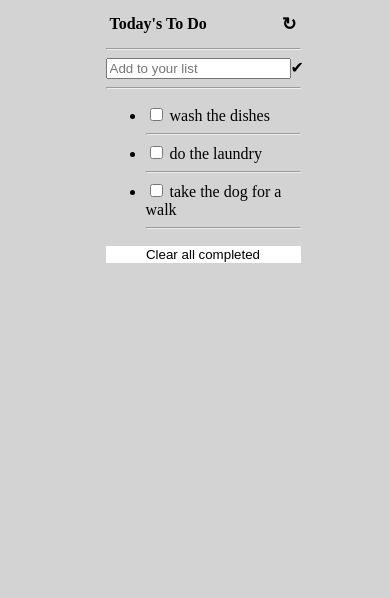
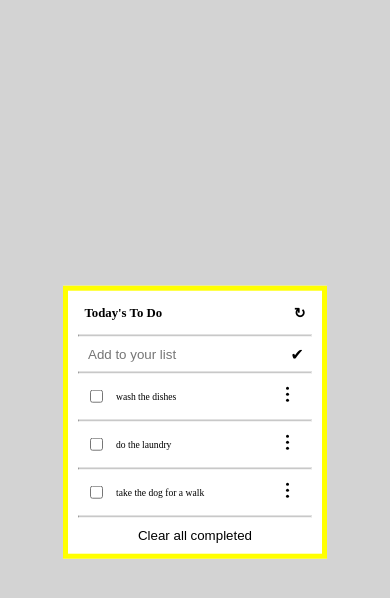
Before and after one commit to OmarMWarraich/todo-list, a website built with webpack: page src/index.html in a window 390 px wide. Built offline with nearby package versions, Linux system fonts and the light colour scheme.

Commit message:
style: Apply css @mobile view point

```diff
--- a/src/index.js
+++ b/src/index.js
@@ -11,7 +11,7 @@ todoList.innerHTML = `
                       <input type="text" class="todo-input" placeholder="Add to your list"></input><span>&#x2714;</span>
                       </div>
                       <hr>
-                      <ul class="todo-list-items"></ul>
+                      <div class="todo-list-items"></div>
                       <button class="btn">Clear all completed</button>
                       `;
 body.appendChild(todoList);
@@ -36,14 +36,14 @@ const todoArray = [
 
 const todoListItems = document.querySelector('.todo-list-items');
 todoArray.forEach(todo => {
-  const todoItem = document.createElement('li');
+  const todoItem = document.createElement('div');
   todoItem.classList.add('todo-item');
   todoItem.innerHTML = `
-                        <div>
+                        <div class="todo">
                         <input type="checkbox" class="checkbox" ${todo.completed ? 'checked' : ''}>
                         <span class="todo-description">${todo.description}</span>
+                        <div class="dots"></div>
                         </div>
-                        <div class="dots"></div>
                         <hr>
                         `;
   todoListItems.appendChild(todoItem);
--- a/src/style.css
+++ b/src/style.css
@@ -6,25 +6,38 @@ body {
 }
 
 .todo-list {
-  width: 50%;
+  width: 60%;
   margin: auto;
   color: #000;
+  background-color: #fff;
+  position: absolute;
+  left: 50%;
+  top: 50%;
+  transform: translate(-50%, -50%);
+  border: 5px solid #FFFF00;
+  padding: 10px;
 }
 
 .todo-title {
-  font-size: 0.5em;
+  font-size: 0.4em;
   font-weight: bold;
   text-align: left;
   display: flex;
   justify-content: space-between;
   align-items: center;
-  margin: 0 0.5em;
+  margin: 0 1em;
   height: 4em;
 }
 
 .input {
   display: flex;
   justify-content: space-between;
+  margin: 0 0.5em;
+}
+
+.todo-input {
+  width: 100%;
+  border: none;
 }
 
 .reload {
@@ -36,3 +49,49 @@ body {
   background-color: #fff;
   width: 100%;
 }
+
+.dots {
+  width: 3px;
+  height: 3px;
+  border-radius: 50%;
+  background-color: black;
+  box-shadow: 0px 6px 0px black, 0px 12px 0px black;
+}
+
+.todo-list-items {
+  display: flex;
+  flex-direction: column;
+  width: 100%;
+}
+
+.todo-item {
+  display: flex;
+  flex-direction: column;
+  width: 100%;
+}
+
+.todo-item hr {
+  width: 99%;
+}
+
+.todo {
+  display: grid;
+  grid-template-columns: 20px 160px 20px;
+  gap: 10px;
+  width: 100%;
+  justify-content: flex-start;
+  align-content: center;
+  height: 30px;
+  margin-left: 0.5em;
+}
+
+.todo-description {
+  font-size: 0.6em;
+  align-self: center;
+}
+
+@media screen and (min-width: 768px) {
+
+
+
+}
```
Also changed, not shown: dist/index.bundle.js.
